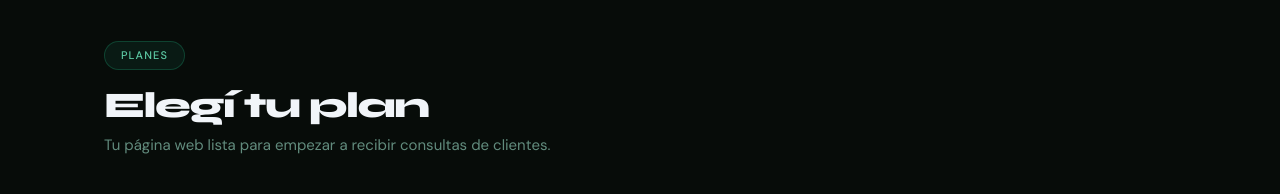
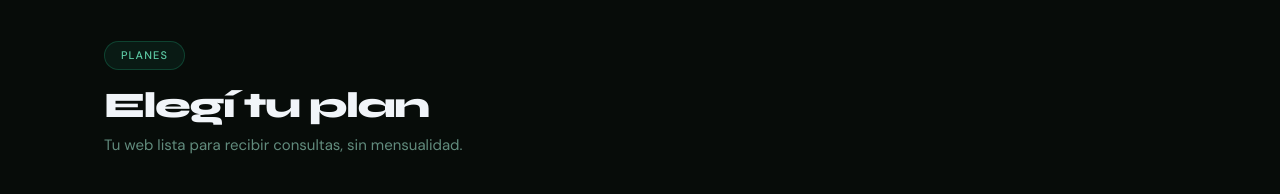
Before and after one commit to joy-amorin/WebSoluciones-landing-page, a Next.js app: page / in a window 1280 px wide. Shown: the part 2060-2254 px from the top of the page. Built offline with nearby package versions, Linux system fonts and the light colour scheme.

Commit message:
update subtitle

```diff
--- a/components/Planes.tsx
+++ b/components/Planes.tsx
@@ -56,7 +56,7 @@ export default function Planes() {
             Planes
           </span>
           <h2 className="text-4xl font-extrabold tracking-tighter mb-2">Elegí tu plan</h2>
-          <p className="text-[15px] text-green-100/60">Tu página web lista para empezar a recibir consultas de clientes.</p>
+          <p className="text-[15px] text-green-100/60">Tu web lista para recibir consultas, sin mensualidad.</p>
         </div>
 
         <div className="grid grid-cols-1 md:grid-cols-3 gap-5 max-w-6xl">
```
